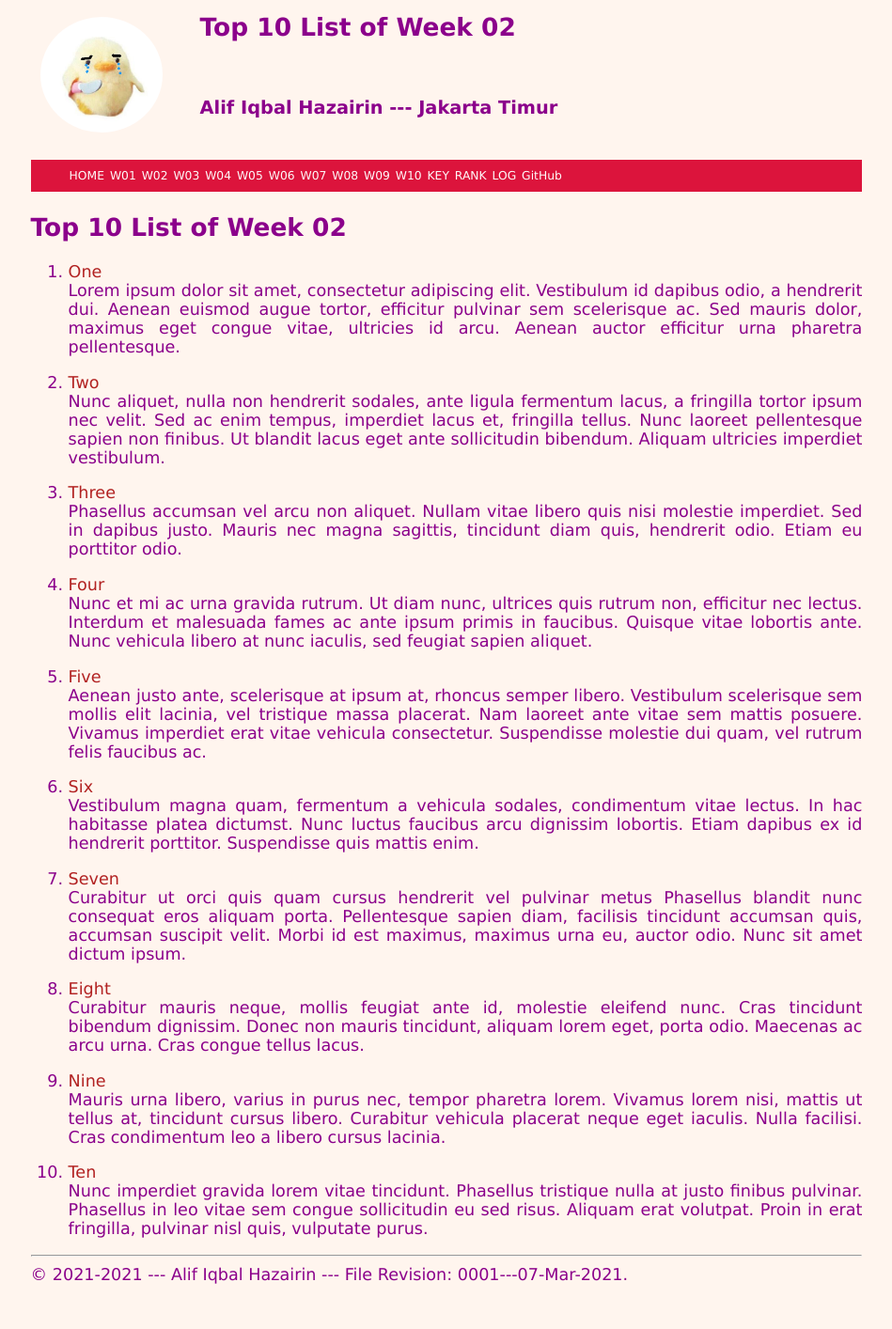
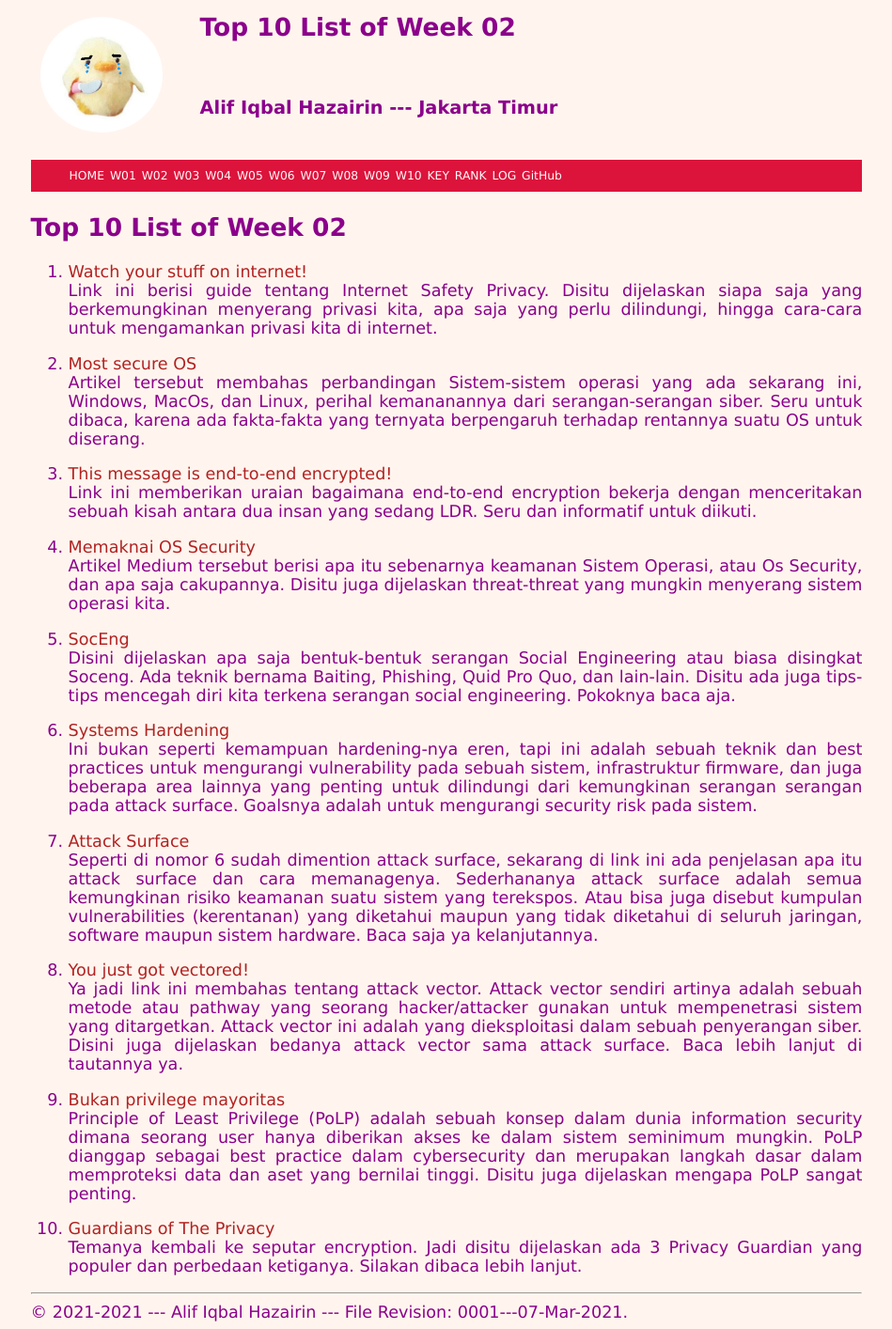
Before and after one commit to AlifHazairin/os211, a Jekyll site: the page built from w02.md, in a window 1280 px wide. Shown: the whole page at 94% size, without its empty margins (165-1114 px from the left). Built offline with Jekyll 4.4.1, drawn with Linux system fonts in a browser that asks for light colours; our own code applies the rules of GitHub Pages for plain Markdown files; before the commit the page ends 1374 px from its top, so only the background shows below that.

Commit message:
updated w02.md

```diff
--- a/w02.md
+++ b/w02.md
@@ -5,72 +5,59 @@ permalink: /W02/
 
 # Top 10 List of Week 02
 
-1. [One](https://en.wikipedia.org/wiki/1)<br>
-Lorem ipsum dolor sit amet, consectetur adipiscing elit.
-Vestibulum id dapibus odio, a hendrerit dui.
-Aenean euismod augue tortor, efficitur pulvinar sem scelerisque ac.
-Sed mauris dolor, maximus eget congue vitae, ultricies id arcu.
-Aenean auctor efficitur urna pharetra pellentesque.
+1. [Watch your stuff on internet!](https://choosetoencrypt.com/privacy/complete-beginners-guide-to-internet-safety-privacy/)<br>
+Link ini berisi guide tentang Internet Safety Privacy. Disitu dijelaskan
+siapa saja yang berkemungkinan menyerang privasi kita, apa saja yang
+perlu dilindungi, hingga cara-cara untuk mengamankan privasi kita di internet.
 
-2. [Two](https://en.wikipedia.org/wiki/2)<br>
-Nunc aliquet, nulla non hendrerit sodales, ante ligula fermentum lacus, a fringilla tortor ipsum nec velit.
-Sed ac enim tempus, imperdiet lacus et, fringilla tellus.
-Nunc laoreet pellentesque sapien non finibus.
-Ut blandit lacus eget ante sollicitudin bibendum.
-Aliquam ultricies imperdiet vestibulum.
+2. [Most secure OS](https://www.computerworld.com/article/3252823/why-linux-is-better-than-windows-or-macos-for-security.html)<br>
+Artikel tersebut membahas perbandingan Sistem-sistem operasi yang ada sekarang ini,
+Windows, MacOs, dan Linux, perihal kemananannya dari serangan-serangan
+siber. Seru untuk dibaca, karena ada fakta-fakta yang ternyata
+berpengaruh terhadap rentannya suatu OS untuk diserang.
 
-3. [Three](https://en.wikipedia.org/wiki/3)<br>
-Phasellus accumsan vel arcu non aliquet.
-Nullam vitae libero quis nisi molestie imperdiet.
-Sed in dapibus justo.
-Mauris nec magna sagittis, tincidunt diam quis, hendrerit odio.
-Etiam eu porttitor odio.
+3. [This message is end-to-end encrypted!](https://ssd.eff.org/en/module/deep-dive-end-end-encryption-how-do-public-key-encryption-systems-work#:~:text=To%20recap%3A,decrypt%20messages%20encrypted%20to%20you)<br>
+Link ini memberikan uraian bagaimana end-to-end encryption bekerja
+dengan menceritakan sebuah kisah antara dua insan yang sedang LDR. Seru dan
+informatif untuk diikuti.
 
-4. [Four](https://en.wikipedia.org/wiki/4)<br>
-Nunc et mi ac urna gravida rutrum.
-Ut diam nunc, ultrices quis rutrum non, efficitur nec lectus.
-Interdum et malesuada fames ac ante ipsum primis in faucibus.
-Quisque vitae lobortis ante.
-Nunc vehicula libero at nunc iaculis, sed feugiat sapien aliquet.
+4. [Memaknai OS Security](https://www.tutorialspoint.com/operating_system/os_security.htm)<br>
+Artikel Medium tersebut berisi apa itu sebenarnya keamanan
+Sistem Operasi, atau Os Security, dan apa saja cakupannya. Disitu
+juga dijelaskan threat-threat yang mungkin menyerang sistem operasi kita.
 
-5. [Five](https://en.wikipedia.org/wiki/5)<br>
-Aenean justo ante, scelerisque at ipsum at, rhoncus semper libero.
-Vestibulum scelerisque sem mollis elit lacinia, vel tristique massa placerat.
-Nam laoreet ante vitae sem mattis posuere.
-Vivamus imperdiet erat vitae vehicula consectetur.
-Suspendisse molestie dui quam, vel rutrum felis faucibus ac.
+5. [SocEng](https://us.norton.com/internetsecurity-emerging-threats-what-is-social-engineering.html)<br>
+Disini dijelaskan apa saja bentuk-bentuk serangan Social Engineering
+atau biasa disingkat Soceng. Ada teknik bernama Baiting, Phishing, Quid Pro Quo,
+dan lain-lain. Disitu ada juga tips-tips mencegah diri kita
+terkena serangan social engineering. Pokoknya baca aja.
 
-6. [Six](https://en.wikipedia.org/wiki/6)<br>
-Vestibulum magna quam, fermentum a vehicula sodales, condimentum vitae lectus.
-In hac habitasse platea dictumst.
-Nunc luctus faucibus arcu dignissim lobortis.
-Etiam dapibus ex id hendrerit porttitor.
-Suspendisse quis mattis enim.
+6. [Systems Hardening](https://www.beyondtrust.com/resources/glossary/systems-hardening)<br>
+Ini bukan seperti kemampuan hardening-nya eren, tapi ini adalah
+sebuah teknik dan best practices untuk mengurangi vulnerability pada sebuah sistem, infrastruktur
+firmware, dan juga beberapa area lainnya yang penting untuk dilindungi dari kemungkinan serangan
+serangan pada attack surface. Goalsnya adalah untuk mengurangi security risk pada sistem.
 
-7. [Seven](https://en.wikipedia.org/wiki/7)<br>
-Curabitur ut orci quis quam cursus hendrerit vel pulvinar metus
-Phasellus blandit nunc consequat eros aliquam porta.
-Pellentesque sapien diam, facilisis tincidunt accumsan quis, accumsan suscipit velit.
-Morbi id est maximus, maximus urna eu, auctor odio.
-Nunc sit amet dictum ipsum.
+7. [Attack Surface](https://www.balbix.com/insights/attack-surface-management/)<br>
+Seperti di nomor 6 sudah dimention attack surface, sekarang di link ini ada penjelasan
+apa itu attack surface dan cara memanagenya. Sederhananya attack surface adalah
+semua kemungkinan risiko keamanan suatu sistem yang terekspos. Atau bisa juga disebut kumpulan
+vulnerabilities (kerentanan) yang diketahui maupun yang tidak diketahui di seluruh jaringan,
+software maupun sistem hardware. Baca saja ya kelanjutannya.
 
-8. [Eight](https://en.wikipedia.org/wiki/8)<br>
-Curabitur mauris neque, mollis feugiat ante id, molestie eleifend nunc.
-Cras tincidunt bibendum dignissim.
-Donec non mauris tincidunt, aliquam lorem eget, porta odio.
-Maecenas ac arcu urna.
-Cras congue tellus lacus.
+8. [You just got vectored!](https://www.sumologic.com/glossary/attack-vector/)<br>
+Ya jadi link ini membahas tentang attack vector. Attack vector sendiri artinya
+adalah sebuah metode atau pathway yang seorang hacker/attacker gunakan untuk mempenetrasi
+sistem yang ditargetkan. Attack vector ini adalah yang dieksploitasi dalam sebuah penyerangan siber.
+Disini juga dijelaskan bedanya attack vector sama attack surface. Baca lebih lanjut di tautannya ya.
 
-9. [Nine](https://en.wikipedia.org/wiki/9)<br>
-Mauris urna libero, varius in purus nec, tempor pharetra lorem.
-Vivamus lorem nisi, mattis ut tellus at, tincidunt cursus libero.
-Curabitur vehicula placerat neque eget iaculis.
-Nulla facilisi.
-Cras condimentum leo a libero cursus lacinia.
+9. [Bukan privilege mayoritas](https://www.cyberark.com/what-is/least-privilege/#:~:text=The%20principle%20of%20least%20privilege%20(PoLP)%20refers%20to%20an%20information,perform%20his%2Fher%20job%20functions.&text=Least%20privilege%20enforcement%20ensures%20the,access%20needed%20%E2%80%93%20and%20nothing%20more.)<br>
+Principle of Least Privilege (PoLP) adalah sebuah konsep dalam dunia information
+security dimana seorang user hanya diberikan akses ke dalam sistem seminimum mungkin.
+PoLP dianggap sebagai best practice dalam cybersecurity dan merupakan langkah dasar dalam
+memproteksi data dan aset yang bernilai tinggi. Disitu juga dijelaskan mengapa PoLP sangat
+penting.
 
-10. [Ten](https://en.wikipedia.org/wiki/10)<br>
-Nunc imperdiet gravida lorem vitae tincidunt.
-Phasellus tristique nulla at justo finibus pulvinar.
-Phasellus in leo vitae sem congue sollicitudin eu sed risus.
-Aliquam erat volutpat.
-Proin in erat fringilla, pulvinar nisl quis, vulputate purus.
+10. [Guardians of The Privacy](https://blog.ipswitch.com/the-difference-between-pgp-openpgp-and-gnupg-encryption)<br>
+Temanya kembali ke seputar encryption. Jadi disitu dijelaskan ada 3 Privacy Guardian yang populer
+dan perbedaan ketiganya. Silakan dibaca lebih lanjut.
```
